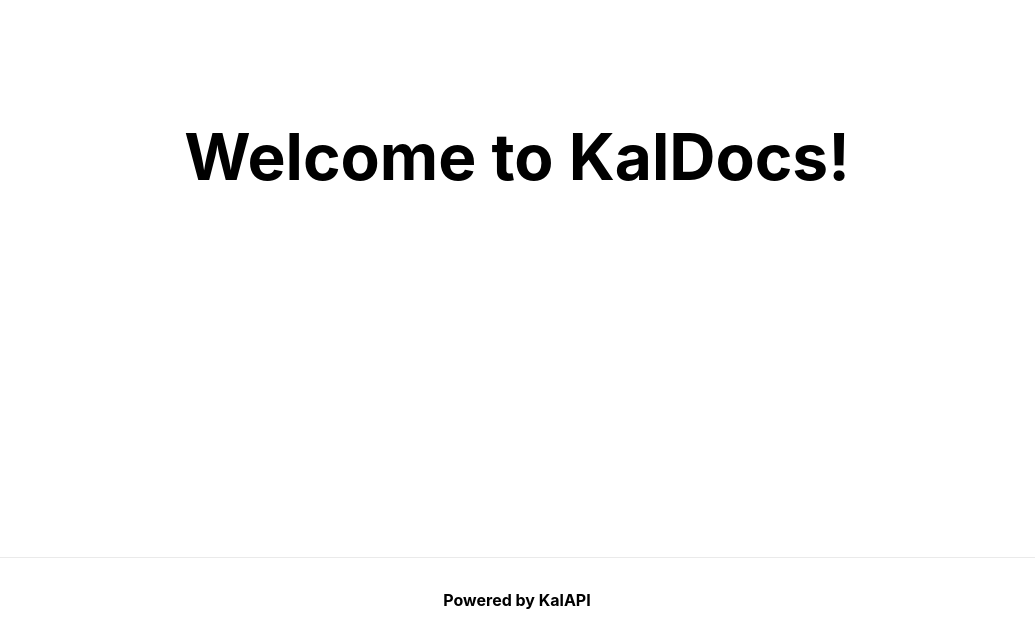
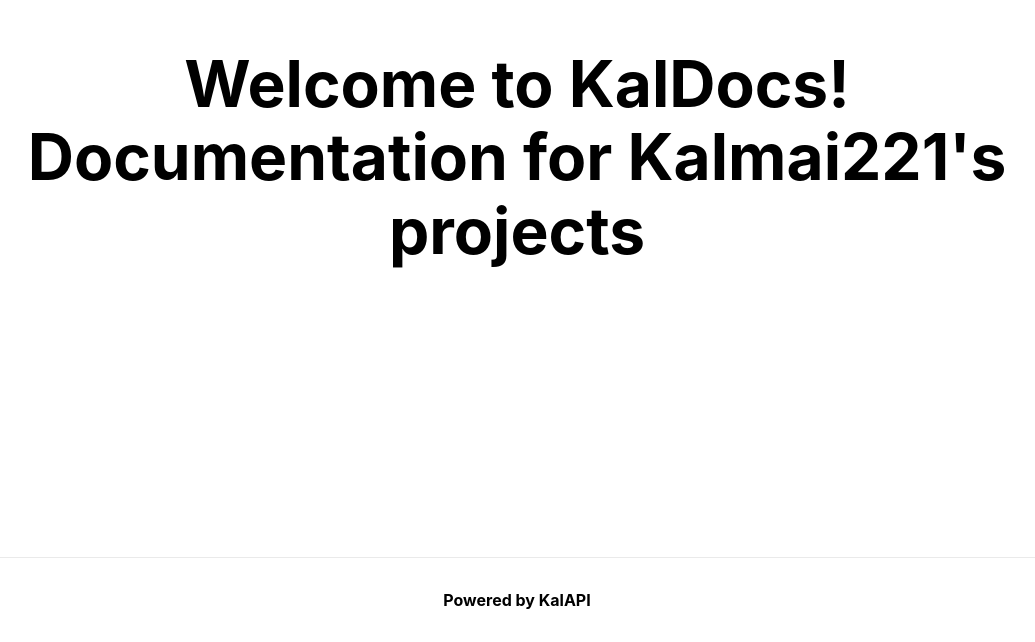
Before and after one commit to Kalmai221/kaldocs-beta, a Next.js app: page / in a window 1280 px wide. Shown: the part 243-885 px from the top of the page, without its empty margins (123-1158 px from the left). Built offline with nearby package versions, Linux system fonts and the light colour scheme.

Commit message:
Initial Development

```diff
--- a/pages/index.js
+++ b/pages/index.js
@@ -15,6 +15,9 @@
         <h1 className={styles.title}>
           Welcome to KalDocs!
         </h1>
+        <h3 className={styles.title}>
+        Documentation for Kalmai221's projects
+        </h3>
       </main>
 
       <footer className={styles.footer}>
```
